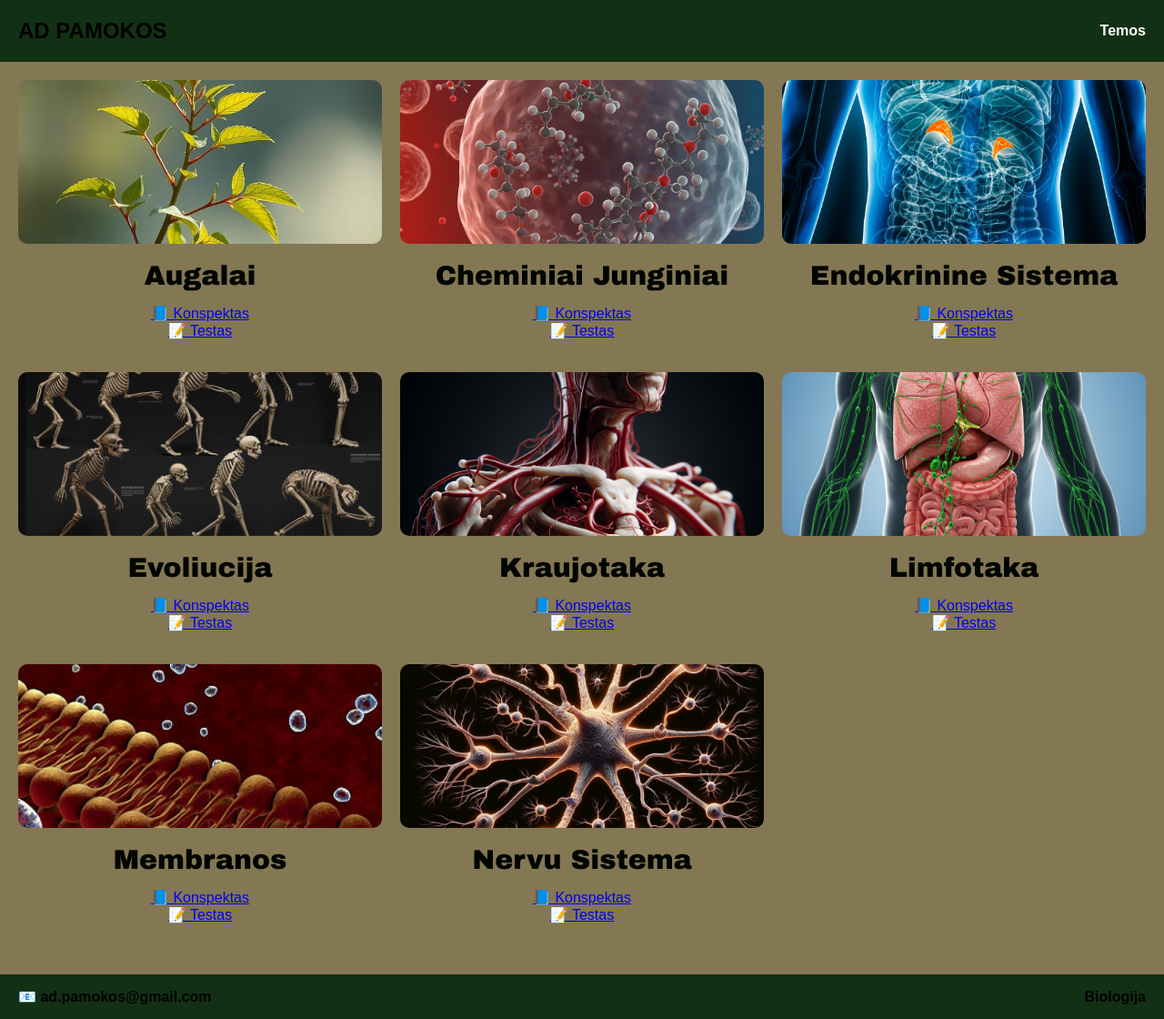
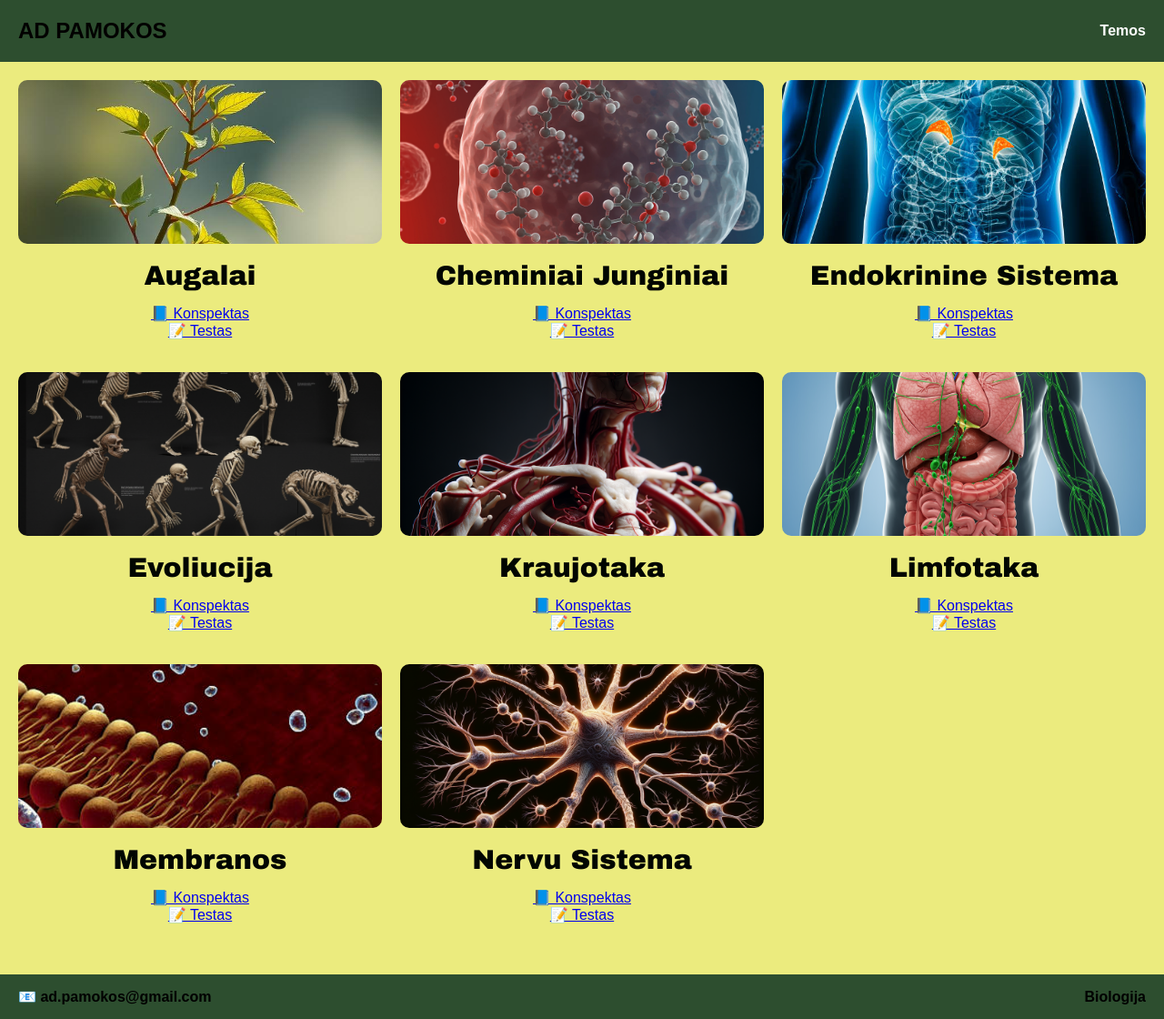
Before and after one commit to 1cete/adbiology, a Flask app: page / in a window 1280 px wide. Shown: the whole page at 91% size. Run offline with Flask 3, Linux system fonts and the light colour scheme.

Commit message:
pakeistos spalvos

```diff
--- a/static/style.css
+++ b/static/style.css
@@ -1,12 +1,12 @@
 body {
     font-family: Arial, sans-serif;
     margin: 0;
-    background-color: #847754;
+    background-color: #ebeb7efe;
 }
 
 /* Viršutinė juosta */
 nav {
-    background-color: #123114;
+    background-color: #2d4e2f;
     color: rgb(2, 0, 0);
     padding: 20px;
     display: flex;
@@ -79,7 +79,7 @@ nav ul li a {
 }
 
 footer {
-    background-color: #123114;
+    background-color: #2d4e2f;
     color: rgb(1, 0, 0);
     padding: 15px 20px;
     display: flex;
```
